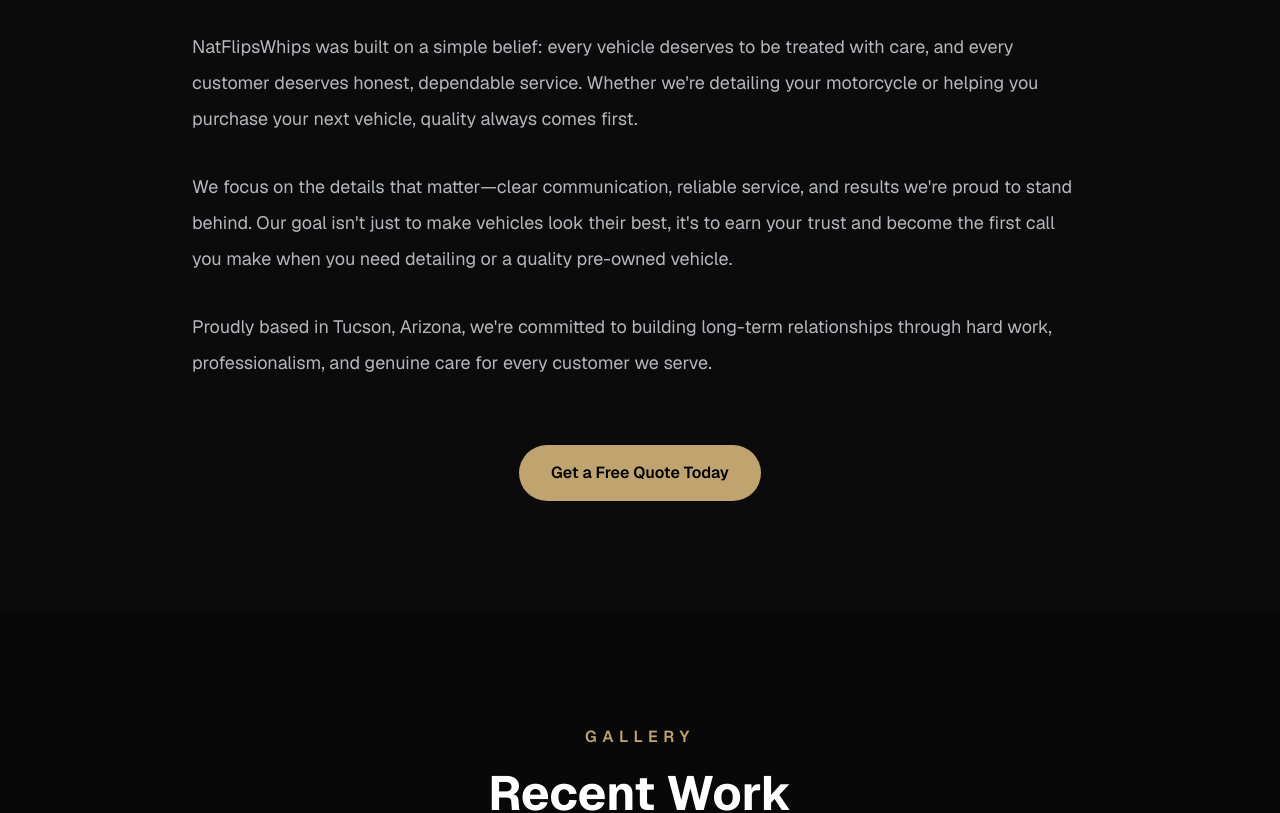
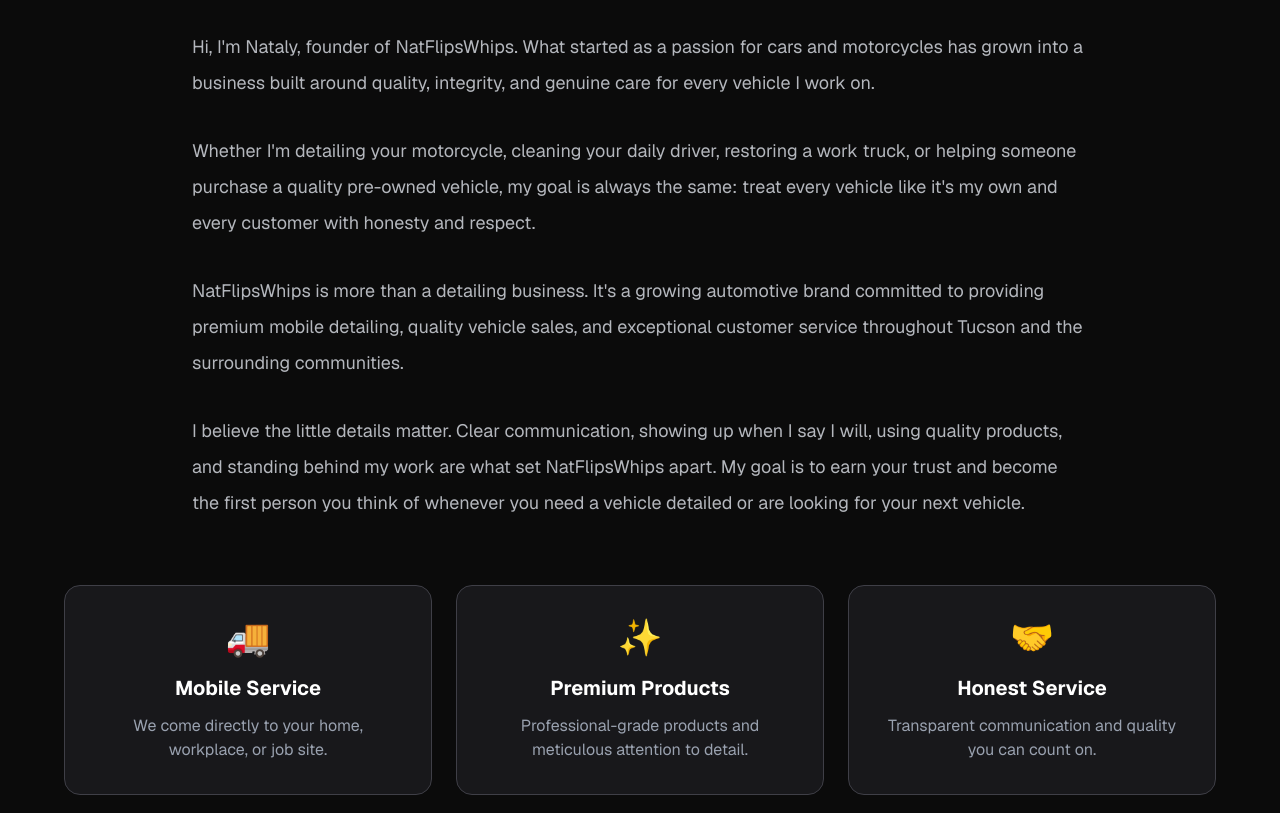
Before and after one commit to Natvibecodes/natflipswhips-website, a Next.js app: page / in a window 1280 px wide. Shown: the part 6720-7533 px from the top of the page. Built offline with nearby package versions, Linux system fonts and the light colour scheme.

Commit message:
Update About.tsx
about detailing update

```diff
--- a/app/components/About.tsx
+++ b/app/components/About.tsx
@@ -17,10 +17,10 @@
               ABOUT NATFLIPSWHIPS
             </p>
 
-            <h2 className="mt-5 text-5xl font-bold">
-              More Than a Detail.
+            <h2 className="mt-5 text-4xl md:text-5xl font-bold">
+              Built From Passion.
               <br />
-              A Commitment to Quality.
+              Driven By Excellence.
             </h2>
 
           </div>
@@ -28,35 +28,88 @@
           <div className="mt-16 max-w-4xl mx-auto space-y-8 text-lg leading-9 text-[#B4B7BD]">
 
             <p>
-              NatFlipsWhips was built on a simple belief: every vehicle deserves
-              to be treated with care, and every customer deserves honest,
-              dependable service. Whether we're detailing your motorcycle or
-              helping you purchase your next vehicle, quality always comes first.
+              Hi, I'm Nataly, founder of NatFlipsWhips. What started as a passion
+              for cars and motorcycles has grown into a business built around
+              quality, integrity, and genuine care for every vehicle I work on.
             </p>
 
             <p>
-              We focus on the details that matter—clear communication, reliable
-              service, and results we're proud to stand behind. Our goal isn't
-              just to make vehicles look their best, it's to earn your trust and
-              become the first call you make when you need detailing or a quality
-              pre-owned vehicle.
+              Whether I'm detailing your motorcycle, cleaning your daily driver,
+              restoring a work truck, or helping someone purchase a quality
+              pre-owned vehicle, my goal is always the same: treat every vehicle
+              like it's my own and every customer with honesty and respect.
             </p>
 
             <p>
-              Proudly based in Tucson, Arizona, we're committed to building
-              long-term relationships through hard work, professionalism, and
-              genuine care for every customer we serve.
+              NatFlipsWhips is more than a detailing business. It's a growing
+              automotive brand committed to providing premium mobile detailing,
+              quality vehicle sales, and exceptional customer service throughout
+              Tucson and the surrounding communities.
             </p>
+
+            <p>
+              I believe the little details matter. Clear communication, showing
+              up when I say I will, using quality products, and standing behind
+              my work are what set NatFlipsWhips apart. My goal is to earn your
+              trust and become the first person you think of whenever you need a
+              vehicle detailed or are looking for your next vehicle.
+            </p>
+
+          </div>
+
+          <div className="mt-16 grid gap-6 md:grid-cols-3 text-center">
+
+            <div className="rounded-2xl border border-zinc-700 bg-zinc-900 p-8">
+
+              <div className="text-4xl mb-4">🚚</div>
+
+              <h3 className="text-xl font-bold">
+                Mobile Service
+              </h3>
+
+              <p className="mt-3 text-gray-400">
+                We come directly to your home, workplace, or job site.
+              </p>
+
+            </div>
+
+            <div className="rounded-2xl border border-zinc-700 bg-zinc-900 p-8">
+
+              <div className="text-4xl mb-4">✨</div>
+
+              <h3 className="text-xl font-bold">
+                Premium Products
+              </h3>
+
+              <p className="mt-3 text-gray-400">
+                Professional-grade products and meticulous attention to detail.
+              </p>
+
+            </div>
+
+            <div className="rounded-2xl border border-zinc-700 bg-zinc-900 p-8">
+
+              <div className="text-4xl mb-4">🤝</div>
+
+              <h3 className="text-xl font-bold">
+                Honest Service
+              </h3>
+
+              <p className="mt-3 text-gray-400">
+                Transparent communication and quality you can count on.
+              </p>
+
+            </div>
 
           </div>
 
           <div className="mt-16 flex justify-center">
 
             <a
-              href="#contact"
-              className="rounded-full bg-[#BFA46F] px-8 py-4 font-semibold text-black transition duration-300 hover:opacity-90"
+              href="/book"
+              className="rounded-full bg-[#BFA46F] px-10 py-4 font-semibold text-black transition duration-300 hover:opacity-90"
             >
-              Get a Free Quote Today
+              Book Your Appointment
             </a>
 
           </div>
```
